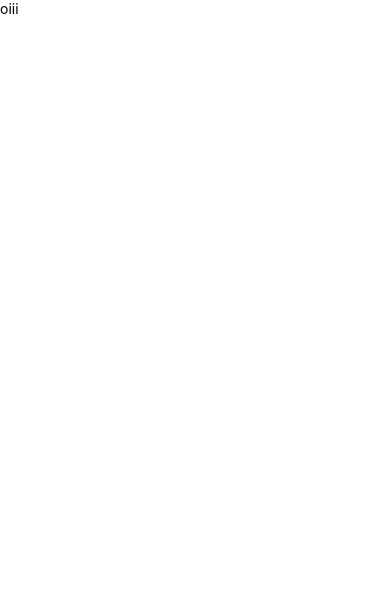
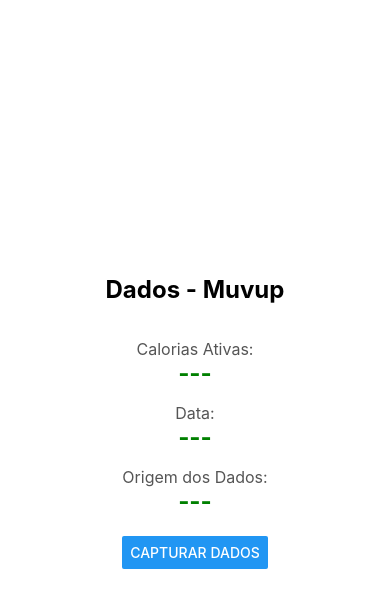
Before and after one commit to jtiagotoledo/captarDadosMuvup, a React Native app: screen / in a window 390 px wide. Shown: the top 608 px of the page. Built offline with nearby package versions, Linux system fonts and the light colour scheme.

Commit message:
captação dos primeiros dados

```diff
--- a/App.tsx
+++ b/App.tsx
@@ -1,25 +1,148 @@
-import { StatusBar, StyleSheet, useColorScheme, View, Text } from 'react-native';
 import {
-  SafeAreaProvider,
-} from 'react-native-safe-area-context';
+  StatusBar,
+  StyleSheet,
+  useColorScheme,
+  View,
+  Text,
+  Button,
+  Alert,
+  ActivityIndicator,
+} from 'react-native';
+import { useState } from 'react';
+import {
+  initialize,
+  requestPermission,
+  readRecords,
+} from 'react-native-health-connect';
+
+// O tipo do nosso objeto de dados de saúde para garantir que o TypeScript
+// entenda que as propriedades podem ser 'null' ou do tipo 'string'/'number'.
+type HealthData = {
+  calories: number | null;
+  date: string | null;
+  source: string | null;
+};
 
 function App() {
   const isDarkMode = useColorScheme() === 'dark';
 
+  // O estado para guardar os dados de saúde, inicializado com 'null'
+  const [healthData, setHealthData] = useState<HealthData>({
+    calories: null,
+    date: null,
+    source: null,
+  });
+  const [loading, setLoading] = useState(false);
+
+  const readSampleData = async () => {
+    setLoading(true);
+    try {
+      await initialize();
+
+      await requestPermission([
+        { accessType: 'read', recordType: 'ActiveCaloriesBurned' },
+      ]);
+
+      const startOfDay = new Date();
+      startOfDay.setHours(0, 0, 0, 0);
+      const endOfDay = new Date();
+
+      const result = await readRecords('ActiveCaloriesBurned', {
+        timeRangeFilter: {
+          operator: 'between',
+          startTime: startOfDay.toISOString(),
+          endTime: endOfDay.toISOString(),
+        },
+      });
+
+      if (result.records.length > 0) {
+        const record = result.records[0];
+
+        // 5. Extrai e trata os dados de forma segura
+        const totalCalories = record.energy?.inKilocalories ?? 0;
+        const dataOrigin = record.metadata?.dataOrigin ?? null;
+        const recordDate = record.startTime
+          ? new Date(record.startTime).toLocaleDateString()
+          : null;
+
+        // 6. Atualiza o estado com os dados extraídos
+        setHealthData({
+          calories: totalCalories,
+          date: recordDate,
+          source: dataOrigin,
+        });
+      } else {
+        // Se nenhum dado for encontrado, reseta o estado
+        setHealthData({ calories: 0, date: null, source: null });
+        Alert.alert(
+          'Nenhum dado encontrado',
+          'Não há registro de calorias ativas para hoje.'
+        );
+      }
+    } catch (error) {
+      console.error(error);
+      Alert.alert('Erro', 'Ocorreu um erro ao ler os dados.');
+      setHealthData({ calories: null, date: null, source: null });
+    } finally {
+      setLoading(false);
+    }
+  };
+
   return (
-    <SafeAreaProvider>
+    <View style={styles.container}>
       <StatusBar barStyle={isDarkMode ? 'light-content' : 'dark-content'} />
-      <Text>oiii</Text>
+      <Text style={styles.header}>Dados - Muvup</Text>
 
-    </SafeAreaProvider>
+      {loading ? (
+        <ActivityIndicator size="large" color="#0000ff" />
+      ) : (
+        <View style={styles.dataContainer}>
+          <Text style={styles.label}>Calorias Ativas:</Text>
+          <Text style={styles.valueText}>
+            {healthData.calories !== null ? `${healthData.calories} kcal` : '---'}
+          </Text>
+
+          <Text style={styles.label}>Data:</Text>
+          <Text style={styles.valueText}>
+            {healthData.date !== null ? healthData.date : '---'}
+          </Text>
+
+          <Text style={styles.label}>Origem dos Dados:</Text>
+          <Text style={styles.valueText}>
+            {healthData.source !== null ? healthData.source : '---'}
+          </Text>
+        </View>
+      )}
+      <Button onPress={readSampleData} title="Capturar Dados" />
+    </View>
   );
 }
-
-
 
 const styles = StyleSheet.create({
   container: {
     flex: 1,
+    justifyContent: 'center',
+    alignItems: 'center',
+    padding: 20,
+  },
+  header: {
+    fontSize: 24,
+    fontWeight: 'bold',
+    marginBottom: 20,
+  },
+  dataContainer: {
+    alignItems: 'center',
+    marginBottom: 20,
+  },
+  label: {
+    fontSize: 16,
+    color: '#555',
+    marginTop: 15,
+  },
+  valueText: {
+    fontSize: 24,
+    fontWeight: 'bold',
+    color: 'green',
   },
 });
 
```
Also changed, not shown: 2 other files (tests, documents, lock files or other folders).
